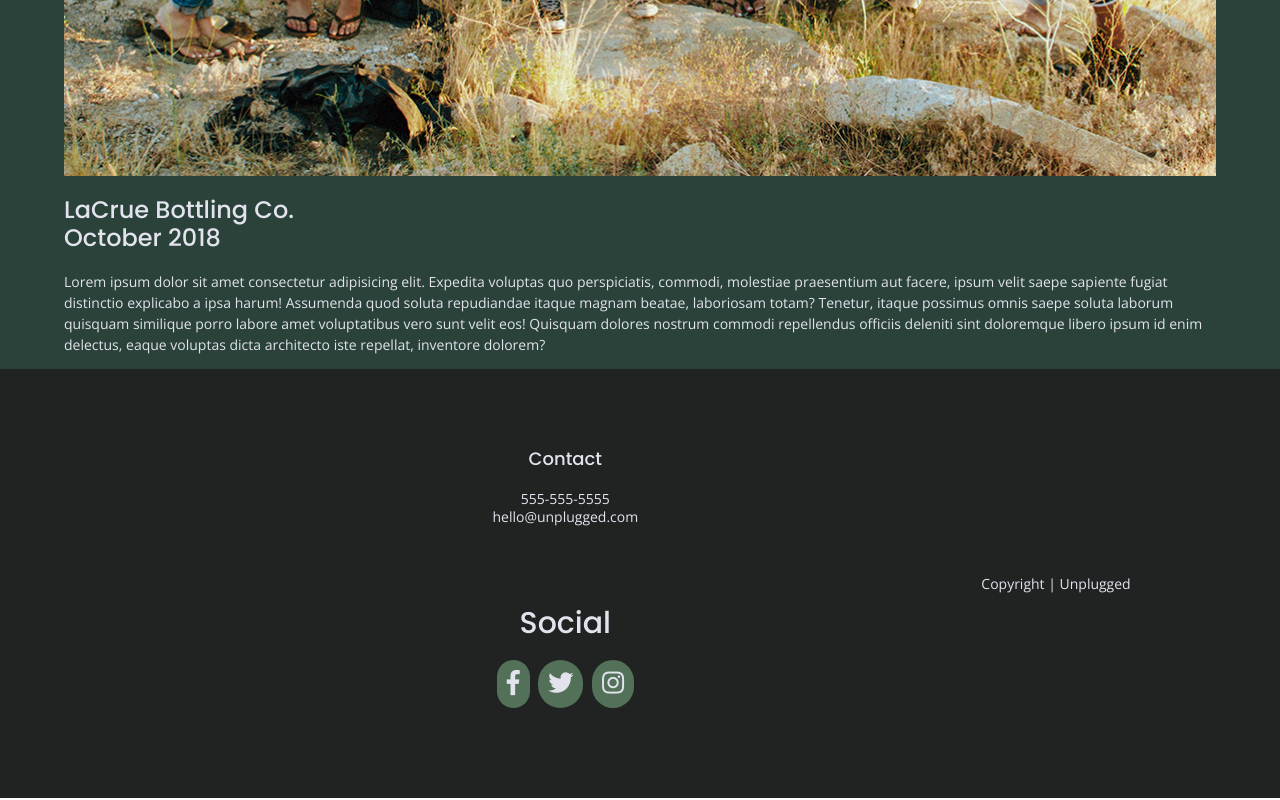
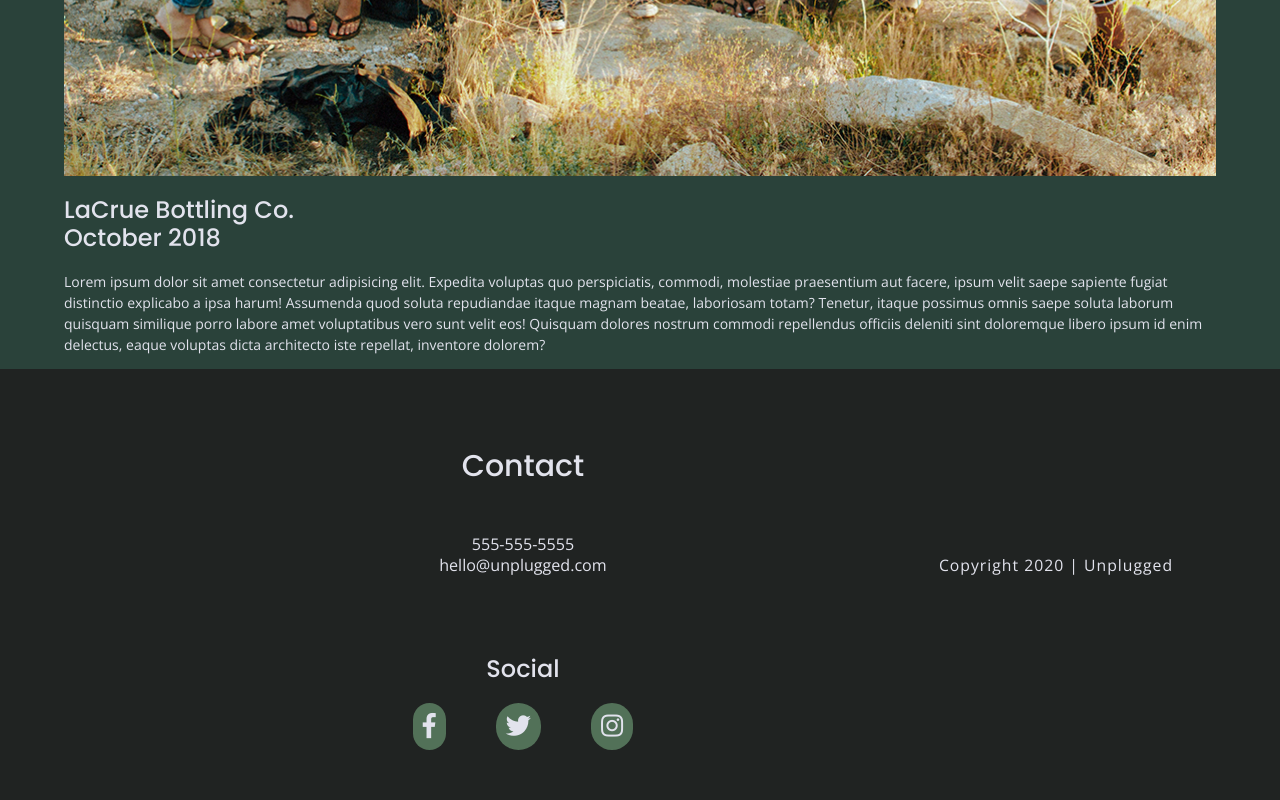
Before and after one commit to nmunoz0923/unplugged_retreat, a website built with Parcel: page index.html in a window 1280 px wide. Shown: the part 2970-3770 px from the top of the page. Built offline with nearby package versions, Linux system fonts and the light colour scheme.

Commit message:
almost finished styling homepage

```diff
--- a/css/main.css
+++ b/css/main.css
@@ -137,6 +137,7 @@ figure {
 
 address {
   font-style: normal;
+  font-size: 1.15em;
 }
 
 .content-wrapper {
@@ -233,15 +234,15 @@ footer .social-icons {
   display:flex;
   justify-content: space-around;
   align-items: center;
+  margin-left: 50px;
 }
 
 footer .social-icons p {
   font-size: 1.2em;
-  margin-bottom: 40px;
-  padding-right: 20%;
   background-color: #527158;
   padding: 10px;
   border-radius: 50px;
+  margin-right: 50px;
 }
 
 footer .social-icons p i{
@@ -249,7 +250,10 @@ footer .social-icons p i{
 }
 
 footer .copyright {
-  margin: 20px 0;
+  margin-bottom: 20px;
+  margin-top: -20px;
+  letter-spacing: 1px;
+  font-size: 1.125em;
 }
 
 /*Hero styling___________________________*/
@@ -388,9 +392,13 @@ input[type=button] {
 
 /* Social_______________________________ */
 
+.contact h4 {
+  font-size: 1.875em;
+}
+
 .social h4 {
   margin-top: 80px;
-  font-size: 1.875em;
+  font-size: 1.5em;
 }
 
 .footer-content {
--- a/index.html
+++ b/index.html
@@ -127,7 +127,9 @@
   <footer>
     <div class="content-wrapper">
       <div class="footer-content">
+        <div class="contact">
         <h4>Contact</h4>
+      </div>
         <address>
           <p>555-555-5555 <br>
           <a href="#">hello@unplugged.com</a></p>
@@ -145,7 +147,7 @@
     </div>      <!--Footer content-wrapper ends-->
 
     <div class="copyright">
-      <p>Copyright | Unplugged</p>
+      <p>Copyright 2020 | Unplugged</p>
     </div>
   </footer>
 
```
